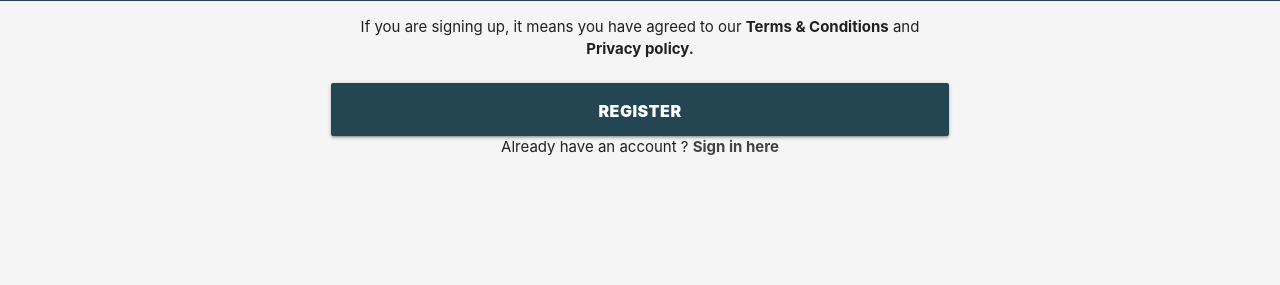
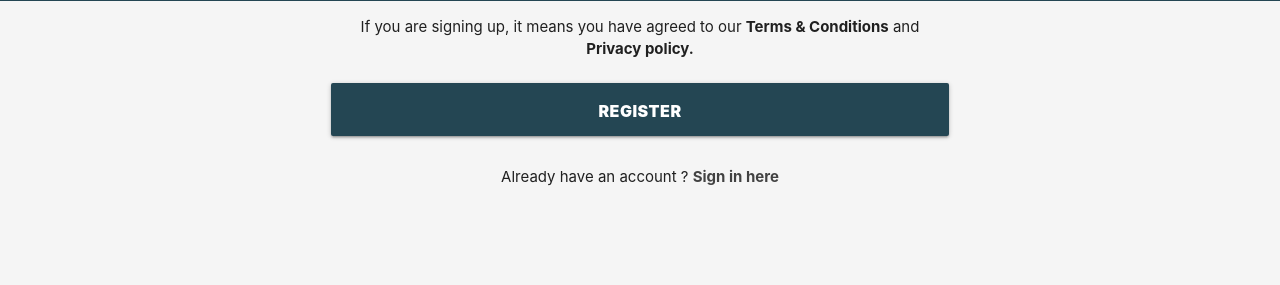
Before and after one commit to Bamimore-Tomi/extrasheet, a Flask app: page /register/ in a window 1280 px wide. Shown: the part 799-1084 px from the top of the page. Run offline with Flask 2, Linux system fonts and the light colour scheme.

Commit message:
Update new.css
done

```diff
--- a/extrasheet/static/new.css
+++ b/extrasheet/static/new.css
@@ -44,6 +44,10 @@ margin-top: 0.2rem;
 
 .already {
 margin: 25px 0px 10px 0px
+}
+
+.alreadyy {
+margin-top: 30px;
 }
 
 .rowu {
@@ -136,6 +140,8 @@ i.botarr {
     max-width: 146px;
 }
 
+
+
 @media only screen and (min-width: 400px) {
 
 
@@ -161,7 +167,7 @@ i.botar {
 .preview_t {
     color: black;
     font-weight: 900;
-    font-size:20px;
+    font-size:17px;
     padding: 10px;
     margin-top: -10px !important;
 }
```
